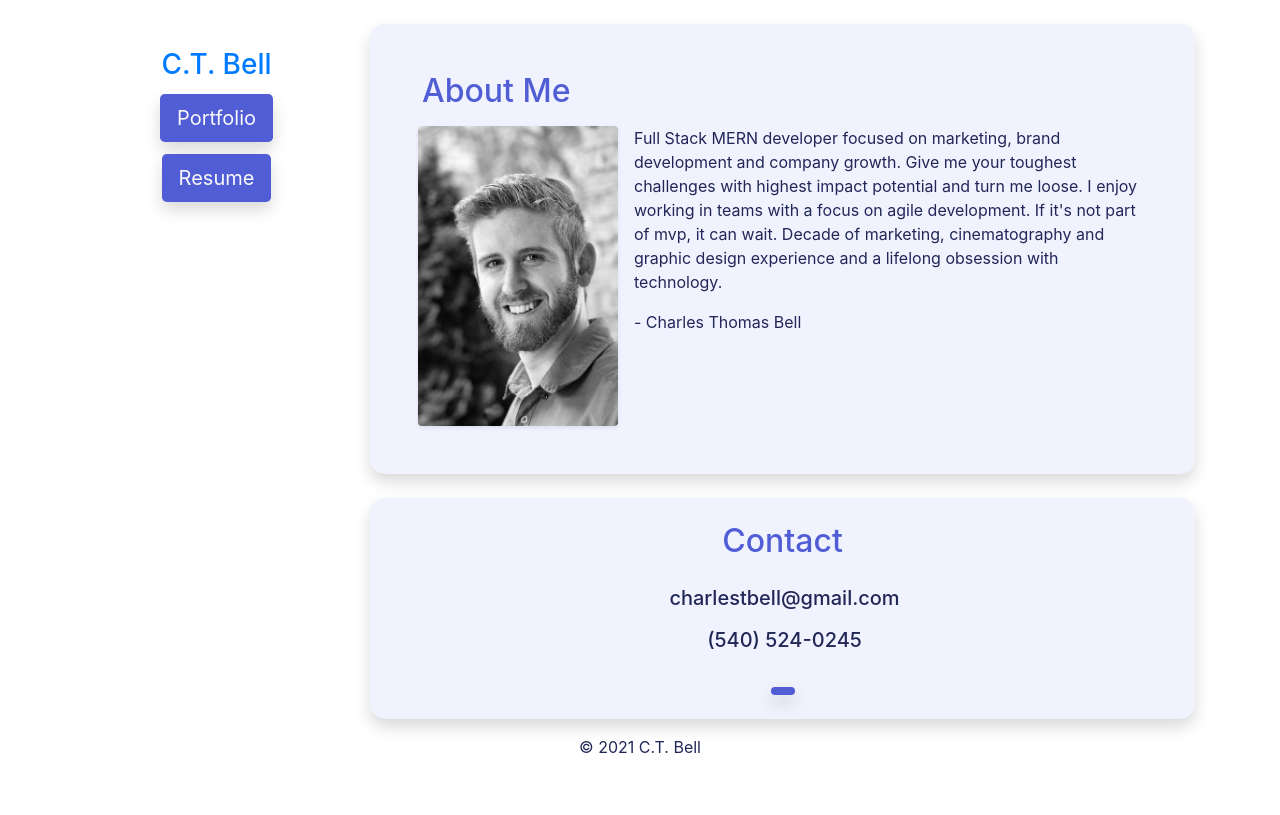
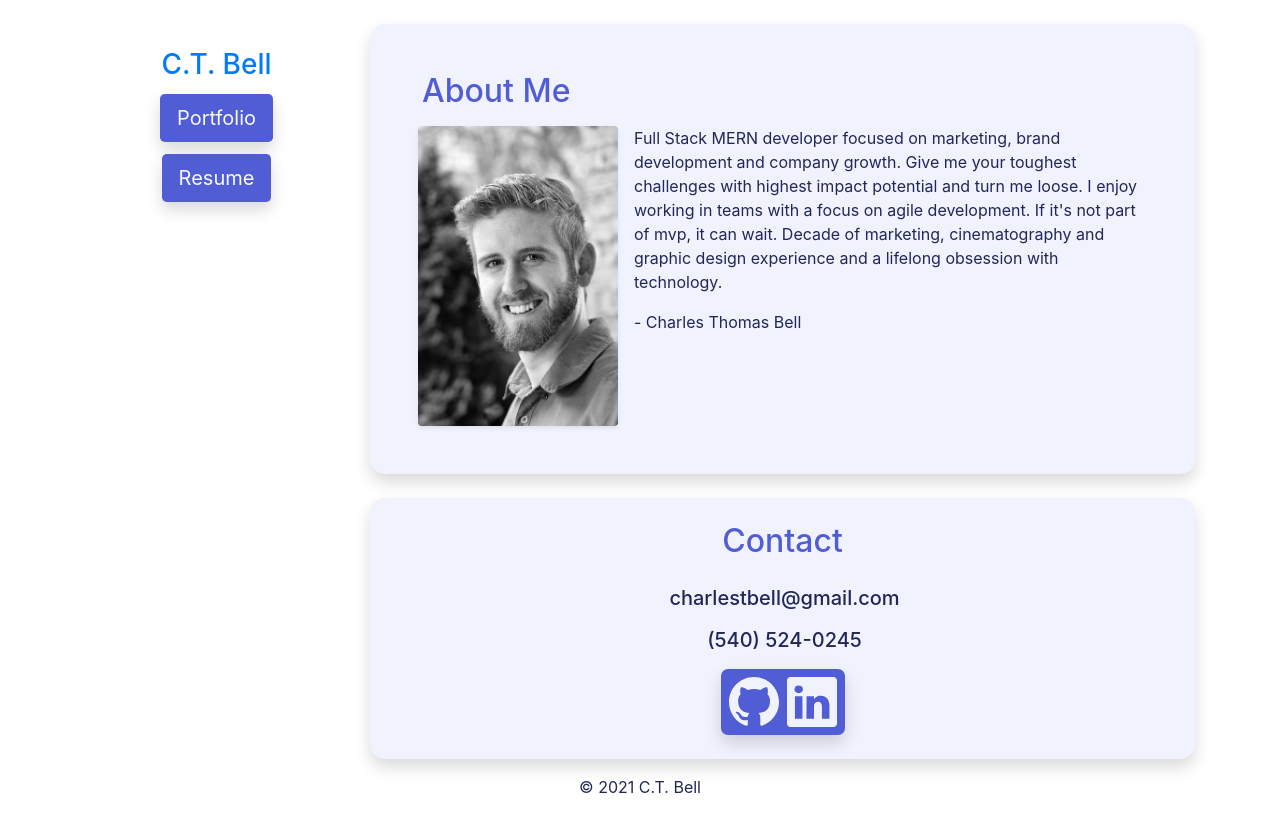
Before and after one commit to charlestbell/C.T.-Bell-Portfolio, a React (Create React App) app in the folder client/: page / in a window 1280 px wide. Built offline with nearby package versions, Linux system fonts and the light colour scheme.

Commit message:
Got icons working again

```diff
--- a/client/package.json
+++ b/client/package.json
@@ -8,6 +8,7 @@
     "@testing-library/user-event": "^12.8.3",
     "bootstrap": "^4.6.0",
     "react": "^17.0.2",
+    "react-bootstrap-icons": "^1.4.0",
     "react-dom": "^17.0.2",
     "react-router-dom": "^5.2.0",
     "react-scripts": "4.0.3",
--- a/client/src/components/Home/index.js
+++ b/client/src/components/Home/index.js
@@ -1,4 +1,5 @@
 import React from "react";
+import { Linkedin, Github } from "react-bootstrap-icons";
 
 function Home() {
   return (
@@ -44,15 +45,18 @@ function Home() {
               ></i>{" "}
               (540) 524-0245
             </h5>
-            <div className="socialDiv pb-2 shadow">
-              <div className="d-flex justify-content-between px-2">
+            <div className="socialDiv p-2 shadow">
+              <div className="d-flex justify-content-between">
                 <a
                   href="https://github.com/charlestbell"
                   target="_blank"
                   rel="noopener noreferrer"
                   className=""
                 >
-                  <i className="bi bi-github social hoverBtn d-block"></i>
+                  <Github
+                    className="bi bi-github social hoverBtn d-block"
+                    size={50}
+                  ></Github>
                 </a>
                 <a
                   href="https://www.linkedin.com/in/charles-bell-9b03bb63/"
@@ -60,7 +64,10 @@ function Home() {
                   rel="noopener noreferrer"
                   className=""
                 >
-                  <i className="bi bi-linkedin social hoverBtn d-block ml-2"></i>
+                  <Linkedin
+                    className="bi bi-linkedin social hoverBtn d-block ml-2"
+                    size={50}
+                  ></Linkedin>
                 </a>
               </div>
             </div>
--- a/client/src/components/Portfolio/index.js
+++ b/client/src/components/Portfolio/index.js
@@ -18,7 +18,7 @@ function Portfolio() {
             ></img>
             <div className="card-body">
               <h5 className="card-title">
-                Dabblr - The best tutorials in the world has to offer
+                Dabblr - The best tutorials the world has to offer
               </h5>
               <p className="card-text">
                 A social education platform that aggregates the best tutorials
```
Also changed, not shown: 1 other file (tests, documents, lock files or other folders).
